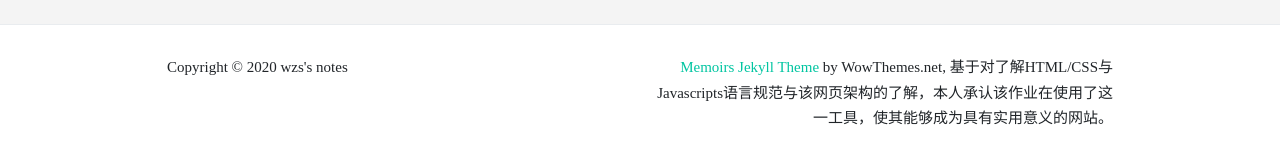
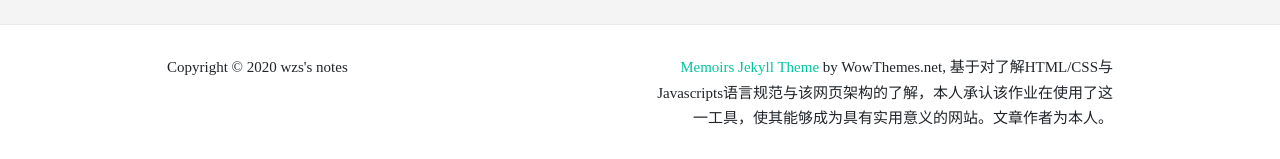
Before and after one commit to wzs-zwdxsky/wzs-zwdxsky.github.io, a Jekyll site: the page built from index.html, in a window 1280 px wide. Shown: the part 1661-1820 px from the top of the page. Built offline with Jekyll 4.4.1, drawn with Linux system fonts in a browser that asks for light colours; nearby versions of some CDN libraries; the list of posts is cut into pages by our own code; comment, search, counter and statistics services are not loaded.

Commit message:
Update default.html

```diff
--- a/_layouts/default.html
+++ b/_layouts/default.html
@@ -114,7 +114,7 @@ ga('send', 'pageview');
                 Copyright © {{ site.time | date: "%Y" }} {{ site.name }}
             </div>
             <div class="col-md-6 col-sm-12 text-center text-lg-right">
-                <a target="_blank" href="https://www.wowthemes.net/memoirs-free-jekyll-theme/">Memoirs Jekyll Theme</a> by WowThemes.net, 基于对了解HTML/CSS与Javascripts语言规范与该网页架构的了解，本人承认该作业在使用了这一工具，使其能够成为具有实用意义的网站。
+                <a target="_blank" href="https://www.wowthemes.net/memoirs-free-jekyll-theme/">Memoirs Jekyll Theme</a> by WowThemes.net, 基于对了解HTML/CSS与Javascripts语言规范与该网页架构的了解，本人承认该作业在使用了这一工具，使其能够成为具有实用意义的网站。文章作者为本人。
             </div>
         </div>
     </div>
```
